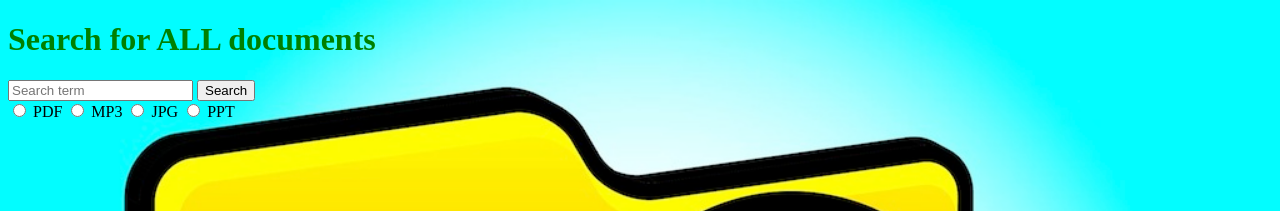
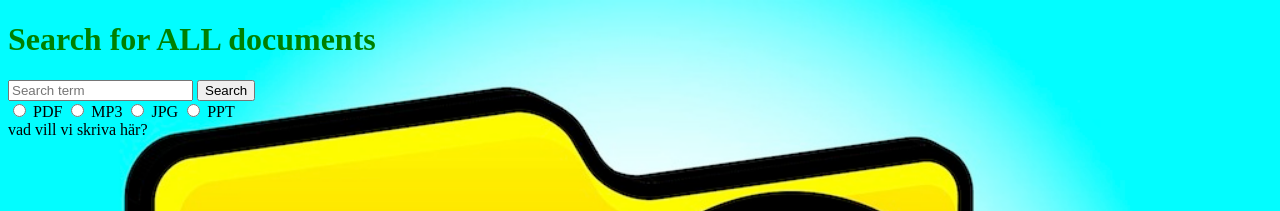
Before and after one commit to soyarna/T6SearchFinal, a website: page client/index.html in a window 1280 px wide. Shown: the top 211 px of the page. Drawn offline with Linux system fonts and the light colour scheme.

Commit message:
markerat en plats som vi kan använda för att lägga upp information om sidan osv.

```diff
--- a/client/index.html
+++ b/client/index.html
@@ -36,6 +36,8 @@
 
     <article class="searchResults">
 
+    vad vill vi skriva här?
+
     </article>
 
     <script src="main.js"></script>
```
